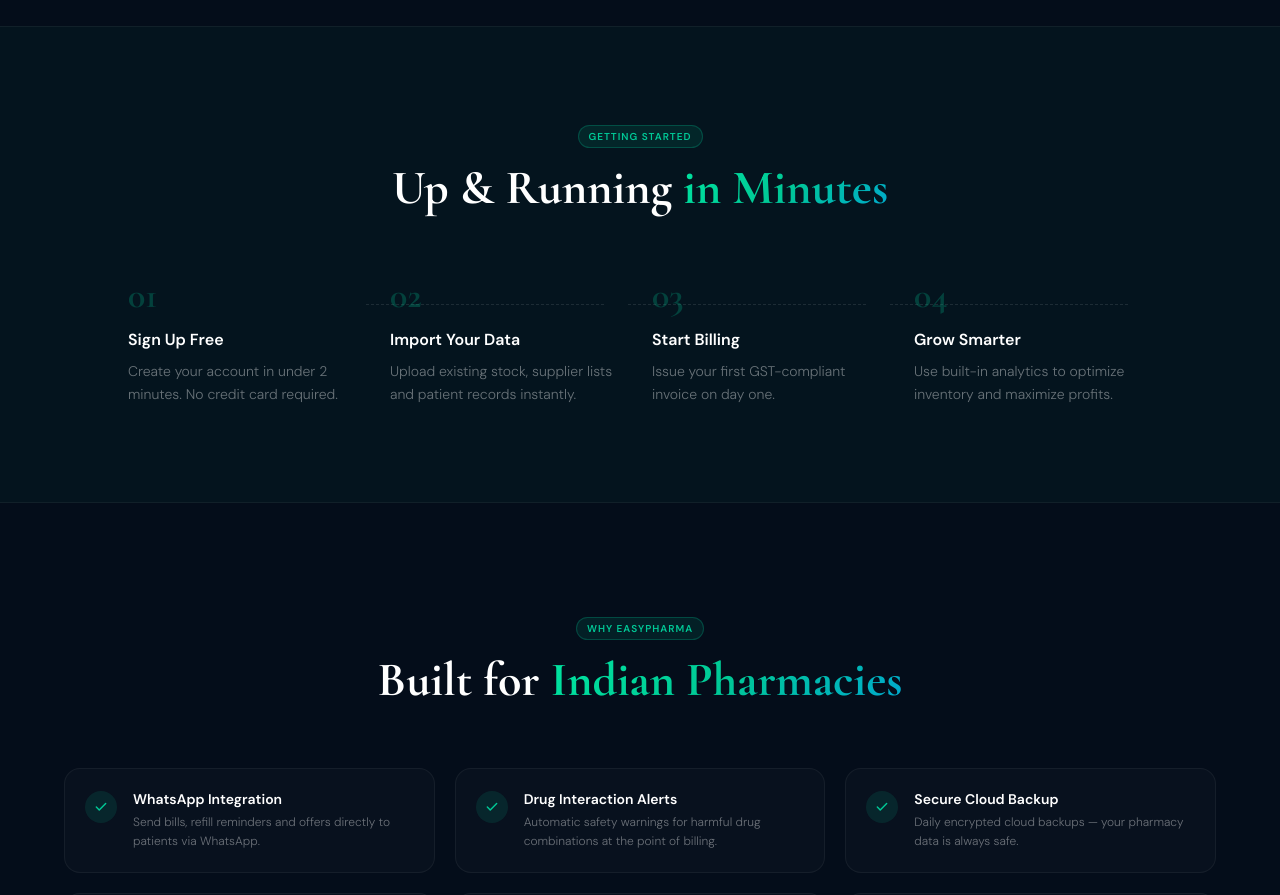
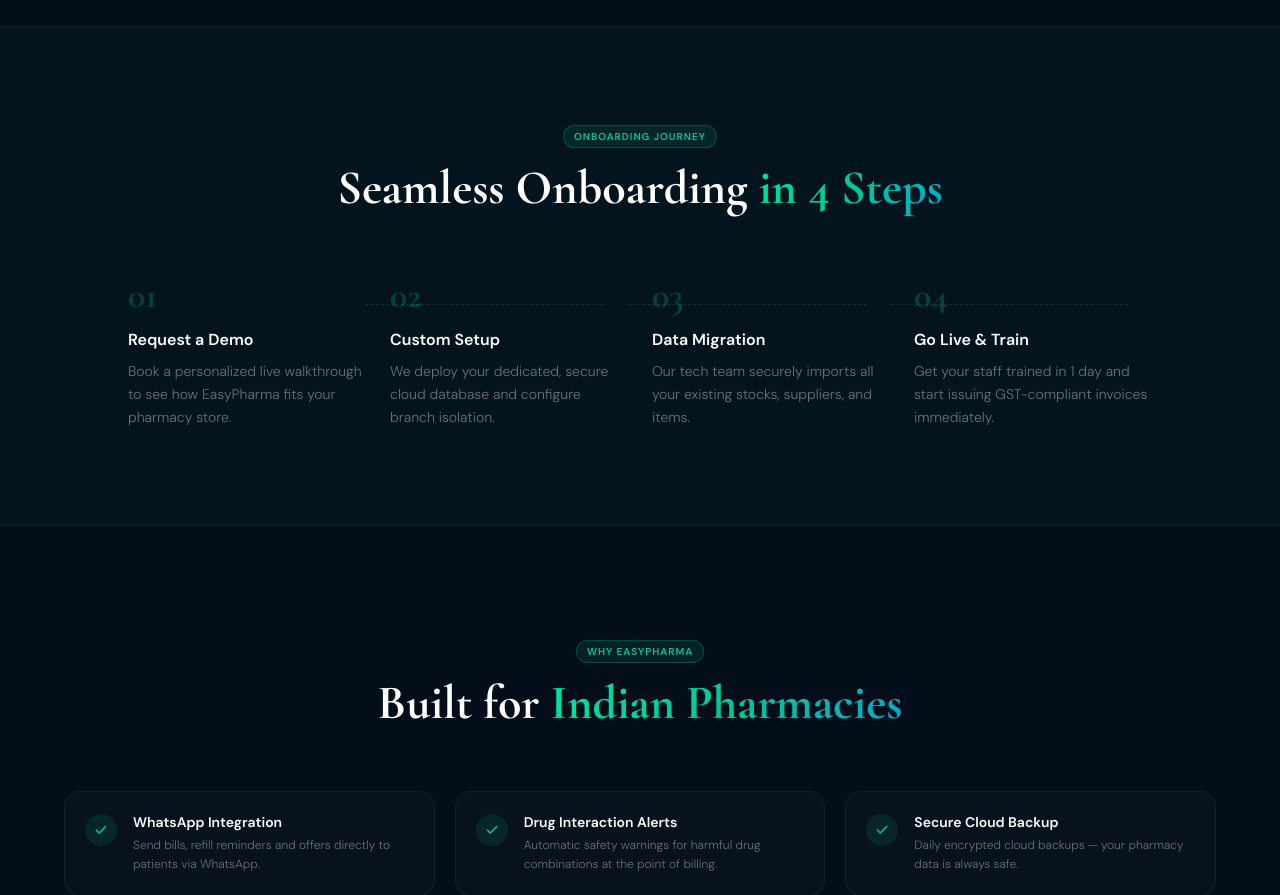
Before and after one commit to farooq1993/mmrtechsolutions, a Next.js app: page / in a window 1280 px wide. Shown: the part 1740-2635 px from the top of the page. Built offline with nearby package versions, Linux system fonts and the light colour scheme.

Commit message:
docs: replace Up & Running in Minutes with Seamless Onboarding flow

```diff
--- a/src/app/page.js
+++ b/src/app/page.js
@@ -101,10 +101,10 @@
 
 
 const STEPS = [
-  { n: "01", title: "Sign Up Free", desc: "Create your account in under 2 minutes. No credit card required." },
-  { n: "02", title: "Import Your Data", desc: "Upload existing stock, supplier lists and patient records instantly." },
-  { n: "03", title: "Start Billing", desc: "Issue your first GST-compliant invoice on day one." },
-  { n: "04", title: "Grow Smarter", desc: "Use built-in analytics to optimize inventory and maximize profits." },
+  { n: "01", title: "Request a Demo", desc: "Book a personalized live walkthrough to see how EasyPharma fits your pharmacy store." },
+  { n: "02", title: "Custom Setup", desc: "We deploy your dedicated, secure cloud database and configure branch isolation." },
+  { n: "03", title: "Data Migration", desc: "Our tech team securely imports all your existing stocks, suppliers, and items." },
+  { n: "04", title: "Go Live & Train", desc: "Get your staff trained in 1 day and start issuing GST-compliant invoices immediately." },
 ];
 
 const WHY = [
@@ -250,8 +250,8 @@
       <section id="how" className="py-24 px-6 border-y border-white/5" style={{ background: 'rgba(0,200,150,0.03)' }}>
         <div className="max-w-5xl mx-auto">
           <motion.div variants={stagger} initial="hidden" whileInView="show" viewport={{ once: true }} className="text-center mb-16">
-            <motion.p variants={fadeUp} className="pill-tag inline-block mb-4">Getting Started</motion.p>
-            <motion.h2 variants={fadeUp} className="serif text-4xl md:text-5xl font-bold">Up &amp; Running <span className="grad-text">in Minutes</span></motion.h2>
+            <motion.p variants={fadeUp} className="pill-tag inline-block mb-4">Onboarding Journey</motion.p>
+            <motion.h2 variants={fadeUp} className="serif text-4xl md:text-5xl font-bold">Seamless Onboarding <span className="grad-text">in 4 Steps</span></motion.h2>
           </motion.div>
           <motion.div variants={stagger} initial="hidden" whileInView="show" viewport={{ once: true }} className="grid sm:grid-cols-2 lg:grid-cols-4 gap-6">
             {STEPS.map((s, i) => (
```
